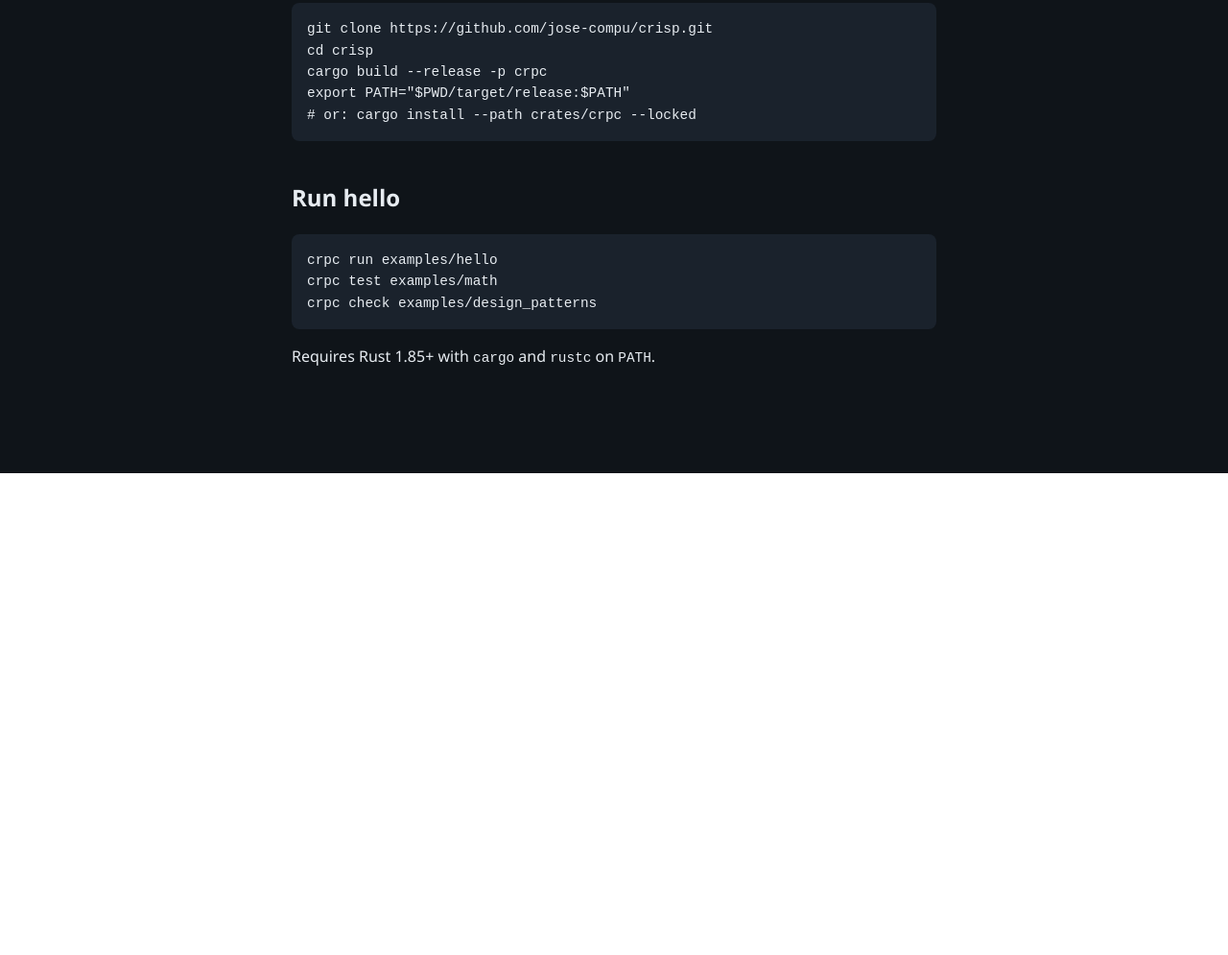
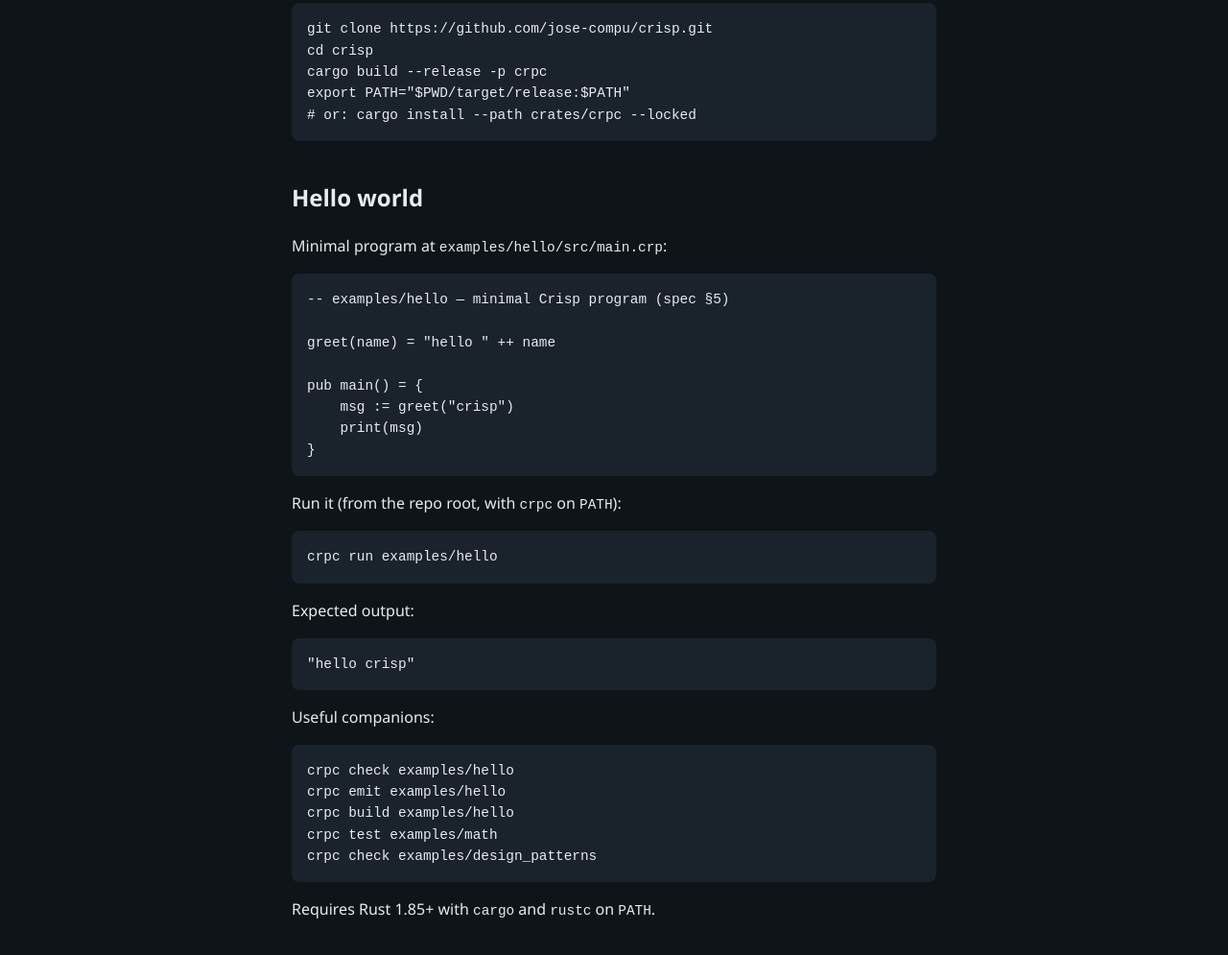
Before and after one commit to jose-compu/crisp, a plain HTML site: page docs/getting-started.html in a window 1280 px wide. Shown: the part 307-1302 px from the top of the page at 96% size. Before the commit the page ends 800 px from the top, so only its background shows below. Drawn offline with Linux system fonts and the light colour scheme.

Commit message:
Document hello world on the docs site.

```diff
--- a/docs/getting-started.html
+++ b/docs/getting-started.html
@@ -25,8 +25,24 @@
 cargo build --release -p crpc
 export PATH="$PWD/target/release:$PATH"
 # or: cargo install --path crates/crpc --locked</pre>
-    <h2>Run hello</h2>
-    <pre class="pipe">crpc run examples/hello
+    <h2>Hello world</h2>
+    <p>Minimal program at <code>examples/hello/src/main.crp</code>:</p>
+    <pre class="pipe">-- examples/hello — minimal Crisp program (spec §5)
+
+greet(name) = "hello " ++ name
+
+pub main() = {
+    msg := greet("crisp")
+    print(msg)
+}</pre>
+    <p>Run it (from the repo root, with <code>crpc</code> on <code>PATH</code>):</p>
+    <pre class="pipe">crpc run examples/hello</pre>
+    <p>Expected output:</p>
+    <pre class="pipe">"hello crisp"</pre>
+    <p>Useful companions:</p>
+    <pre class="pipe">crpc check examples/hello
+crpc emit examples/hello
+crpc build examples/hello
 crpc test examples/math
 crpc check examples/design_patterns</pre>
     <p>Requires Rust 1.85+ with <code>cargo</code> and <code>rustc</code> on <code>PATH</code>.</p>
```
Also changed, not shown: docs/index.html (+10 -0 lines).
